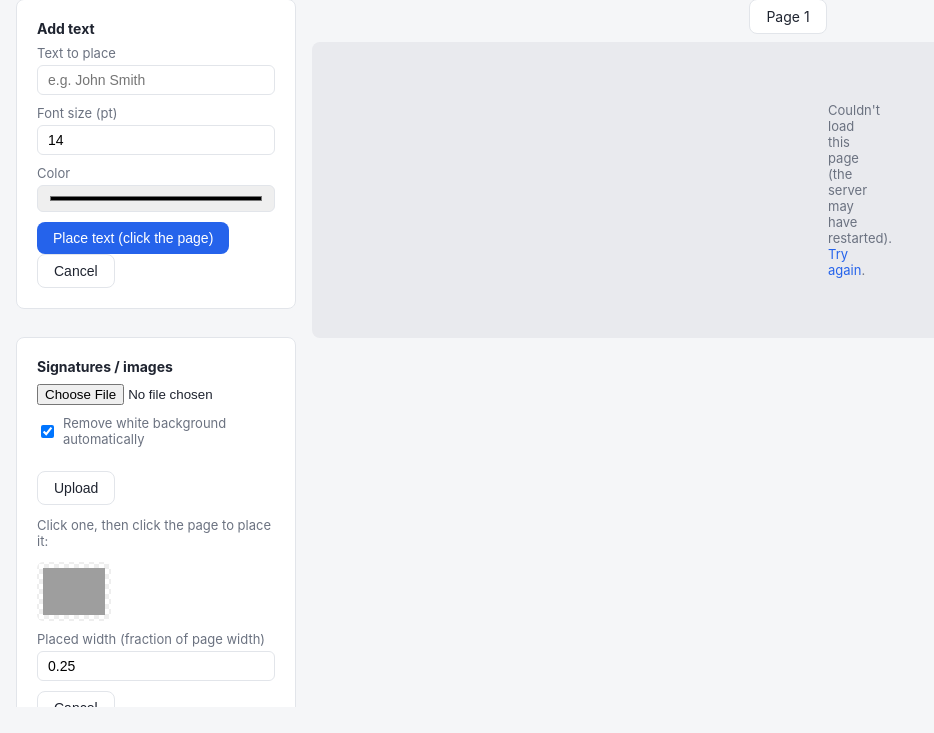
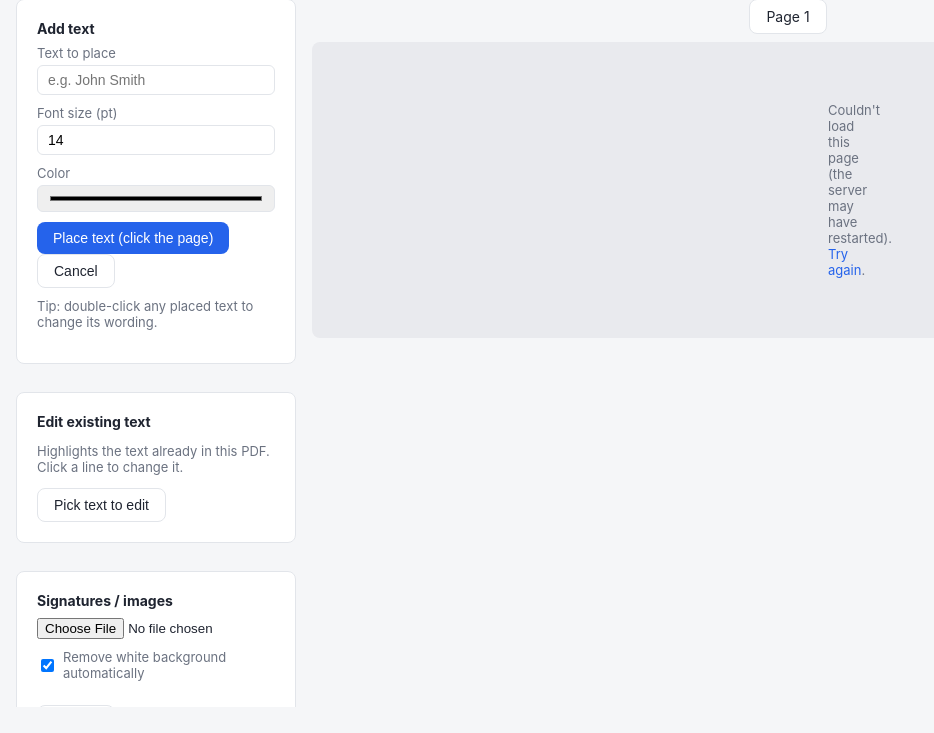
Before and after one commit to mathewOracle/pdf-editor-service, a FastAPI app: page /documents/1/edit in a window 1280 px wide. Shown: the part 67-800 px from the top of the page, without its empty margins (0-934 px from the left). Run offline with FastAPI, Linux system fonts and the light colour scheme; tables that the repository leaves empty hold one stand-in row (values such as "Sample post"); data that the repository does not hold is empty; grey boxes are pictures that could not be loaded.

Commit message:
WIP: replace existing text via redaction, area erase, dblclick inline edit

```diff
--- a/app/main.py
+++ b/app/main.py
@@ -3,8 +3,9 @@ elements/assets, filling AcroForm fields, and exporting a fresh PDF.
 """
 import shutil
 import uuid
+from dataclasses import asdict
 from pathlib import Path
-from typing import Annotated
+from typing import Annotated, Optional
 
 from fastapi import Depends, FastAPI, File, Form, HTTPException, Request, UploadFile
 from fastapi.responses import FileResponse, HTMLResponse, RedirectResponse, Response
@@ -79,6 +80,7 @@ def edit_document(request: Request, document_id: int, session: SessionDep):
         {
             "doc": doc,
             "page_numbers": list(range(doc.page_count)),
+            "page_heights_pt": pdf_utils.get_page_heights(Path(doc.stored_path)),
             "fields": fields,
             "assets": assets,
         },
@@ -90,6 +92,18 @@ def page_png(document_id: int, page_number: int, session: SessionDep, dpi: int =
     doc = get_document_or_404(session, document_id)
     png_bytes = pdf_utils.render_page_png(Path(doc.stored_path), page_number, dpi=dpi)
     return Response(content=png_bytes, media_type="image/png")
+
+
+@app.get("/documents/{document_id}/text-spans")
+def text_spans(document_id: int, page: int, session: SessionDep):
+    """Line-level text already printed in the original PDF, for the
+    "click existing text to edit it" feature. Plain JSON (not an HTMX
+    partial) since the client needs the raw numbers to position its own
+    clickable highlight boxes, not pre-rendered HTML.
+    """
+    doc = get_document_or_404(session, document_id)
+    spans = pdf_utils.extract_text_spans(Path(doc.stored_path), page)
+    return [asdict(s) for s in spans]
 
 
 # ------------------------------------------------------------- elements --
@@ -176,19 +190,74 @@ def add_image_element(
     return HTMLResponse("")
 
 
+@app.post("/documents/{document_id}/elements/replace-text", response_class=HTMLResponse)
+def replace_text_element(
+    document_id: int,
+    session: SessionDep,
+    page_number: int = Form(...),
+    x_frac: float = Form(...),
+    y_frac: float = Form(...),
+    text: str = Form(...),
+    font_size: float = Form(14.0),
+    color: str = Form("#000000"),
+    redact_x0_frac: float = Form(...),
+    redact_y0_frac: float = Form(...),
+    redact_x1_frac: float = Form(...),
+    redact_y1_frac: float = Form(...),
+):
+    """Like add_text_element, but also remembers the original-PDF
+    rectangle to redact at export time -- this is "edit existing text",
+    whereas add_text_element is "place new text on a blank area".
+    """
+    get_document_or_404(session, document_id)
+    el = Element(
+        document_id=document_id,
+        page_number=page_number,
+        kind="text",
+        x_frac=x_frac,
+        y_frac=y_frac,
+        text=text,
+        font_size=font_size,
+        color=color,
+        redact_x0_frac=redact_x0_frac,
+        redact_y0_frac=redact_y0_frac,
+        redact_x1_frac=redact_x1_frac,
+        redact_y1_frac=redact_y1_frac,
+    )
+    session.add(el)
+    session.commit()
+    return HTMLResponse("")
+
+
 @app.patch("/documents/{document_id}/elements/{element_id}", response_class=HTMLResponse)
-def move_element(
+def update_element(
     document_id: int,
     element_id: int,
     session: SessionDep,
-    x_frac: float = Form(...),
-    y_frac: float = Form(...),
+    x_frac: Optional[float] = Form(None),
+    y_frac: Optional[float] = Form(None),
+    text: Optional[str] = Form(None),
+    font_size: Optional[float] = Form(None),
+    color: Optional[str] = Form(None),
 ):
+    """Single endpoint for both moving an element (drag-and-drop sends
+    x_frac/y_frac) and editing its content (double-click-to-edit sends
+    text/font_size/color) -- same row, no reason to split the API.
+    Only fields actually present in the request get touched.
+    """
     el = session.get(Element, element_id)
     if el is None or el.document_id != document_id:
         raise HTTPException(404, "Element not found")
-    el.x_frac = x_frac
-    el.y_frac = y_frac
+    if x_frac is not None:
+        el.x_frac = x_frac
+    if y_frac is not None:
+        el.y_frac = y_frac
+    if text is not None:
+        el.text = text
+    if font_size is not None:
+        el.font_size = font_size
+    if color is not None:
+        el.color = color
     session.add(el)
     session.commit()
     return HTMLResponse("")
@@ -289,6 +358,11 @@ def export_document(document_id: int, session: SessionDep, flatten: bool = Form(
             "text": el.text,
             "font_size": el.font_size,
             "color": el.color,
+            "redact_box": (
+                (el.redact_x0_frac, el.redact_y0_frac, el.redact_x1_frac, el.redact_y1_frac)
+                if el.redact_x0_frac is not None
+                else None
+            ),
         }
         for el in elements
         if el.kind == "text"
--- a/app/static/app.js
+++ b/app/static/app.js
@@ -20,7 +20,7 @@ function setPlacingMode(mode, assetId) {
 }
 
 function onStageClick(evt) {
-  if (!placingMode) return;
+  if (!placingMode || editExistingActive) return;
   // Ignore clicks on existing overlay elements (they handle their own drag).
   if (evt.target.closest(".overlay-el")) return;
 
@@ -75,6 +75,8 @@ function refreshOverlay(documentId, pageNumber) {
 
 function startDrag(evt, elementId) {
   evt.stopPropagation();
+  // Don't hijack mouse events while the user is typing in an inline edit.
+  if (evt.target.isContentEditable) return;
   const stage = document.getElementById("page-stage");
   const el = document.getElementById(`el-${elementId}`);
   dragState = { elementId, stage, el };
@@ -114,3 +116,216 @@ function removeElement(evt, documentId, elementId, pageNumber) {
     refreshOverlay(documentId, pageNumber)
   );
 }
+
+// ------------------------------------------------ inline edit (dblclick) --
+// Placed text isn't "type once and it's frozen": double-click it, change
+// the wording, press Enter (or click away) to save, Escape to cancel.
+
+function startInlineEdit(evt, documentId, elementId, pageNumber) {
+  evt.stopPropagation();
+  const span = document.querySelector(`#el-${elementId} .el-text`);
+  if (!span || span.isContentEditable) return;
+  const original = span.textContent;
+  span.contentEditable = "true";
+  span.focus();
+  document.getSelection().selectAllChildren(span);
+
+  let cancelled = false;
+  const onKey = (e) => {
+    if (e.key === "Enter") {
+      e.preventDefault();
+      span.blur();
+    } else if (e.key === "Escape") {
+      cancelled = true;
+      span.textContent = original;
+      span.blur();
+    }
+  };
+  const onBlur = () => {
+    span.removeEventListener("keydown", onKey);
+    span.contentEditable = "false";
+    const updated = span.textContent.trim();
+    if (cancelled || updated === original.trim()) return;
+    const body = new URLSearchParams({ text: updated });
+    fetch(`/documents/${documentId}/elements/${elementId}`, { method: "PATCH", body }).then(() =>
+      refreshOverlay(documentId, pageNumber)
+    );
+  };
+  span.addEventListener("keydown", onKey);
+  span.addEventListener("blur", onBlur, { once: true });
+}
+
+// ------------------------------------------------- edit existing content --
+// Two ways to target something already in the PDF:
+//   1. click a highlighted line (PDFs with a real text layer), or
+//   2. drag a box over any area (scanned pages, handwriting, logos/images).
+// Either way we end up with a rectangle to redact plus optional new text.
+
+let editExistingActive = false;
+let pendingReplace = null; // {pageNumber, box: [x0,y0,x1,y1] fractions}
+let rubberband = null;
+
+function toggleEditExistingMode() {
+  editExistingActive = !editExistingActive;
+  setPlacingMode(null);
+  const stage = document.getElementById("page-stage");
+  const layer = document.getElementById("text-spans-layer");
+  const toggle = document.getElementById("edit-existing-toggle");
+  layer.classList.toggle("active", editExistingActive);
+  toggle.textContent = editExistingActive ? "Done editing" : "Pick text to edit";
+  toggle.classList.toggle("secondary", !editExistingActive);
+  if (editExistingActive) {
+    stage.style.cursor = "crosshair";
+    loadTextSpans(stage.dataset.documentId, stage.dataset.pageNumber);
+    stage.addEventListener("mousedown", onAreaDragStart);
+  } else {
+    stage.style.cursor = "default";
+    layer.innerHTML = "";
+    stage.removeEventListener("mousedown", onAreaDragStart);
+    cancelReplaceText();
+  }
+}
+
+function loadTextSpans(documentId, pageNumber) {
+  const layer = document.getElementById("text-spans-layer");
+  fetch(`/documents/${documentId}/text-spans?page=${pageNumber}`)
+    .then((r) => r.json())
+    .then((spans) => {
+      layer.innerHTML = "";
+      if (spans.length === 0) {
+        layer.insertAdjacentHTML(
+          "beforeend",
+          '<div class="hint" style="position:absolute;top:8px;left:8px;background:#fff;padding:4px 8px;border-radius:6px;">' +
+            "No selectable text on this page (probably a scan). Drag a box over what you want to erase or replace.</div>"
+        );
+      }
+      spans.forEach((s) => {
+        const hit = document.createElement("div");
+        hit.className = "text-span-hit";
+        hit.title = s.text;
+        Object.assign(hit.style, {
+          left: `${s.x0_frac * 100}%`,
+          top: `${s.y0_frac * 100}%`,
+          width: `${(s.x1_frac - s.x0_frac) * 100}%`,
+          height: `${(s.y1_frac - s.y0_frac) * 100}%`,
+        });
+        hit.addEventListener("mousedown", (e) => e.stopPropagation()); // not an area drag
+        hit.addEventListener("click", (e) => {
+          e.stopPropagation();
+          layer.querySelectorAll(".selected").forEach((el) => el.classList.remove("selected"));
+          hit.classList.add("selected");
+          openReplacePanel(
+            [s.x0_frac, s.y0_frac, s.x1_frac, s.y1_frac],
+            s.text,
+            s.text,
+            Math.round(s.font_size * 2) / 2
+          );
+        });
+        layer.appendChild(hit);
+      });
+    });
+}
+
+function stageFrac(evt) {
+  const rect = document.getElementById("page-stage").getBoundingClientRect();
+  return [
+    Math.min(Math.max((evt.clientX - rect.left) / rect.width, 0), 1),
+    Math.min(Math.max((evt.clientY - rect.top) / rect.height, 0), 1),
+  ];
+}
+
+function onAreaDragStart(evt) {
+  if (evt.target.closest(".overlay-el") || evt.target.closest(".text-span-hit")) return;
+  evt.preventDefault();
+  const [x, y] = stageFrac(evt);
+  const box = document.createElement("div");
+  box.className = "erase-rubberband";
+  document.getElementById("text-spans-layer").appendChild(box);
+  rubberband = { x0: x, y0: y, x1: x, y1: y, box };
+  document.addEventListener("mousemove", onAreaDragMove);
+  document.addEventListener("mouseup", onAreaDragEnd);
+}
+
+function onAreaDragMove(evt) {
+  if (!rubberband) return;
+  [rubberband.x1, rubberband.y1] = stageFrac(evt);
+  const [x0, x1] = [rubberband.x0, rubberband.x1].sort((a, b) => a - b);
+  const [y0, y1] = [rubberband.y0, rubberband.y1].sort((a, b) => a - b);
+  Object.assign(rubberband.box.style, {
+    left: `${x0 * 100}%`,
+    top: `${y0 * 100}%`,
+    width: `${(x1 - x0) * 100}%`,
+    height: `${(y1 - y0) * 100}%`,
+  });
+}
+
+function onAreaDragEnd() {
+  document.removeEventListener("mousemove", onAreaDragMove);
+  document.removeEventListener("mouseup", onAreaDragEnd);
+  if (!rubberband) return;
+  const [x0, x1] = [rubberband.x0, rubberband.x1].sort((a, b) => a - b);
+  const [y0, y1] = [rubberband.y0, rubberband.y1].sort((a, b) => a - b);
+  const tooSmall = x1 - x0 < 0.005 || y1 - y0 < 0.003; // a click, not a drag
+  if (tooSmall) {
+    rubberband.box.remove();
+    rubberband = null;
+    return;
+  }
+  // Default the replacement font size to roughly fit the box height.
+  const stage = document.getElementById("page-stage");
+  const pageHeightPt = parseFloat(stage.dataset.pageHeightPt || "842");
+  const guessSize = Math.max(6, Math.min(36, Math.round((y1 - y0) * pageHeightPt * 0.75)));
+  openReplacePanel([x0, y0, x1, y1], "(selected area)", "", guessSize);
+}
+
+function openReplacePanel(box, originalLabel, prefill, fontSize) {
+  const stage = document.getElementById("page-stage");
+  pendingReplace = { pageNumber: stage.dataset.pageNumber, box };
+  document.getElementById("edit-existing-original").textContent = originalLabel;
+  document.getElementById("edit-existing-text").value = prefill;
+  document.getElementById("edit-existing-size").value = fontSize;
+  document.getElementById("edit-existing-panel").style.display = "block";
+  const input = document.getElementById("edit-existing-text");
+  input.focus();
+  input.select();
+}
+
+function cancelReplaceText() {
+  pendingReplace = null;
+  if (rubberband) {
+    rubberband.box.remove();
+    rubberband = null;
+  }
+  document.querySelectorAll(".text-span-hit.selected").forEach((el) => el.classList.remove("selected"));
+  const panel = document.getElementById("edit-existing-panel");
+  if (panel) panel.style.display = "none";
+}
+
+function confirmReplaceText() {
+  if (!pendingReplace) return;
+  const stage = document.getElementById("page-stage");
+  const documentId = stage.dataset.documentId;
+  const { pageNumber, box } = pendingReplace;
+  const [x0, y0, x1, y1] = box;
+  const body = new URLSearchParams({
+    page_number: pageNumber,
+    x_frac: x0,
+    y_frac: y0,
+    text: document.getElementById("edit-existing-text").value.trim(),
+    font_size: document.getElementById("edit-existing-size").value || 12,
+    color: document.getElementById("edit-existing-color").value || "#000000",
+    redact_x0_frac: x0,
+    redact_y0_frac: y0,
+    redact_x1_frac: x1,
+    redact_y1_frac: y1,
+  });
+  fetch(`/documents/${documentId}/elements/replace-text`, { method: "POST", body }).then(() => {
+    cancelReplaceText();
+    refreshOverlay(documentId, pageNumber);
+  });
+}
+
+document.addEventListener("keydown", (e) => {
+  if (e.key === "Enter" && document.activeElement?.id === "edit-existing-text") confirmReplaceText();
+  if (e.key === "Escape" && pendingReplace) cancelReplaceText();
+});
--- a/app/templates/_elements_overlay.html
+++ b/app/templates/_elements_overlay.html
@@ -1,14 +1,19 @@
 {% for el in elements %}
   {% if el.kind == "text" %}
+  {% if el.redact_x0_frac is not none %}
+  <div class="redact-cover"
+       style="left: {{ el.redact_x0_frac * 100 }}%; top: {{ el.redact_y0_frac * 100 }}%;
+              width: {{ (el.redact_x1_frac - el.redact_x0_frac) * 100 }}%;
+              height: {{ (el.redact_y1_frac - el.redact_y0_frac) * 100 }}%;"></div>
+  {% endif %}
   <div
     id="el-{{ el.id }}"
-    class="overlay-el text"
+    class="overlay-el text{% if not el.text %} removed{% endif %}"
     style="left: {{ el.x_frac * 100 }}%; top: {{ el.y_frac * 100 }}%; font-size: calc({{ (el.font_size * 100 / page_width_pt) }} * 1cqw); color: {{ el.color }};"
     onmousedown="startDrag(event, {{ el.id }})"
-  >
-    {{ el.text }}
-    <span class="remove-btn" onclick="removeElement(event, {{ el.document_id }}, {{ el.id }}, {{ el.page_number }})">x</span>
-  </div>
+    ondblclick="startInlineEdit(event, {{ el.document_id }}, {{ el.id }}, {{ el.page_number }})"
+    title="Drag to move, double-click to edit"
+  ><span class="el-text">{{ el.text or "" }}</span><span class="remove-btn" onclick="removeElement(event, {{ el.document_id }}, {{ el.id }}, {{ el.page_number }})" title="Remove (restores original text)">x</span></div>
   {% else %}
   {% set asset = assets_by_id[el.asset_id] %}
   <div
--- a/app/templates/editor.html
+++ b/app/templates/editor.html
@@ -20,6 +20,33 @@
       </div>
       <button class="btn" onclick="setPlacingMode('text')">Place text (click the page)</button>
       <button class="btn secondary" onclick="setPlacingMode(null)">Cancel</button>
+      <p class="hint" style="margin-top:10px">Tip: double-click any placed text to change its wording.</p>
+    </div>
+
+    <div class="card">
+      <h2>Edit existing text</h2>
+      <p class="hint">Highlights the text already in this PDF. Click a line to change it.</p>
+      <button class="btn secondary" id="edit-existing-toggle" onclick="toggleEditExistingMode()">Pick text to edit</button>
+      <div id="edit-existing-panel" style="display:none; margin-top:12px;">
+        <div class="field-row">
+          <label>Original</label>
+          <div id="edit-existing-original" class="hint" style="word-break:break-word;"></div>
+        </div>
+        <div class="field-row">
+          <label for="edit-existing-text">Replace with (leave empty to just remove it)</label>
+          <input type="text" id="edit-existing-text" />
+        </div>
+        <div class="field-row">
+          <label for="edit-existing-size">Font size (pt)</label>
+          <input type="number" id="edit-existing-size" min="4" max="72" step="0.5" />
+        </div>
+        <div class="field-row">
+          <label for="edit-existing-color">Color</label>
+          <input type="color" id="edit-existing-color" value="#000000" />
+        </div>
+        <button class="btn" onclick="confirmReplaceText()">Apply</button>
+        <button class="btn secondary" onclick="cancelReplaceText()">Cancel</button>
+      </div>
     </div>
 
     <div class="card">
@@ -90,7 +117,7 @@
       {% endfor %}
     </div>
     <div class="page-canvas-wrap">
-      <div class="page-stage" id="page-stage" data-document-id="{{ doc.id }}" data-page-number="0" onclick="onStageClick(event)">
+      <div class="page-stage" id="page-stage" data-document-id="{{ doc.id }}" data-page-number="0" data-page-height-pt="{{ page_heights_pt[0] }}" onclick="onStageClick(event)">
         <img id="page-image" src="/documents/{{ doc.id }}/page/0.png" onerror="onPageImageError()" onload="onPageImageLoad()" />
         <div id="page-error" class="hint" style="display:none; padding:40px; text-align:center;">
           Couldn't load this page (the server may have restarted). <a href="#" onclick="showPage(currentPageNumber()); return false;">Try again</a>.
@@ -100,6 +127,7 @@
              hx-trigger="load"
              hx-swap="innerHTML">
         </div>
+        <div id="text-spans-layer"></div>
       </div>
     </div>
   </div>
@@ -145,11 +173,15 @@
 
   window.addEventListener("resize", fitPageImage);
 
+  const PAGE_HEIGHTS_PT = {{ page_heights_pt | tojson }};
+
   function showPage(n) {
     const stage = document.getElementById("page-stage");
     stage.dataset.pageNumber = n;
+    stage.dataset.pageHeightPt = PAGE_HEIGHTS_PT[n];
     document.getElementById("page-image").src = `/documents/{{ doc.id }}/page/${n}.png?t=${Date.now()}`;
     refreshOverlay({{ doc.id }}, n);
+    if (editExistingActive) loadTextSpans({{ doc.id }}, n);
   }
 </script>
 {% endblock %}
```
Also changed, not shown: app/db.py (+23 -0 lines), app/models.py (+12 -0 lines), app/pdf_utils.py (+84 -1 lines), app/static/styles.css (+47 -0 lines), tests/e2e_editing.py (added, +130 -0 lines).
